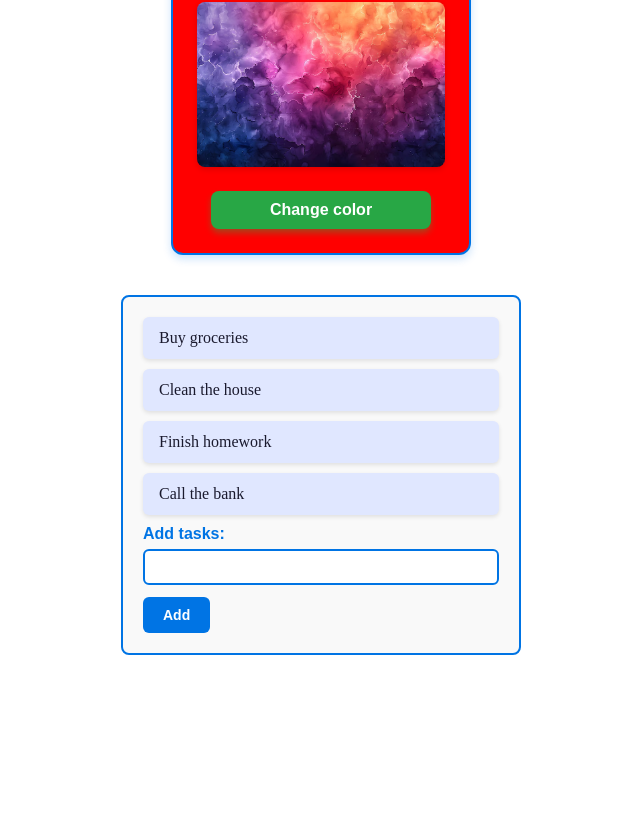
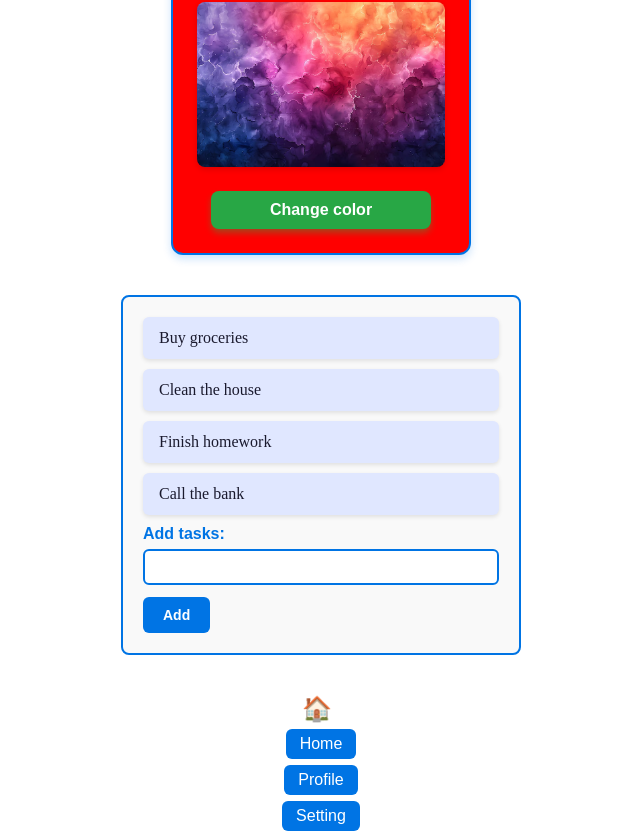
Before and after one commit to Fernando-Herrero/useState-react, a React (Vite) app: page / in a window 1280 px wide. Shown: the part 675-1514 px from the top of the page, without its empty margins (319-959 px from the left). Before the commit the page ends 1370 px from the top, so only its background shows below. Built offline with nearby package versions, Linux system fonts and the light colour scheme.

Commit message:
feat(Tabs): create tabs component

```diff
--- a/src/App.jsx
+++ b/src/App.jsx
@@ -5,6 +5,7 @@ import { TextBox } from "./components/TextBox/TextBox.jsx";
 import { ShowHide } from "./components/ShowHide/ShowHide.jsx";
 import { ChangeColor } from "./components/ChangeColor/ChangeColor.jsx";
 import { TasksList } from "./components/TasksList/TasksList.jsx";
+import { Tabs } from "./components/Tabs/Tabs.jsx";
 
 export const App = () => {
 	return (
@@ -15,6 +16,7 @@ export const App = () => {
 			<ShowHide />
 			<ChangeColor />
 			<TasksList />
+			<Tabs />
 		</>
 	);
 };
--- /dev/null
+++ b/src/components/Tabs/Tabs.css
@@ -0,0 +1,30 @@
+.tabs {
+	display: flex;
+    flex-direction: column;
+	gap: 6px;
+	align-items: center;
+	font-family: Arial, sans-serif;
+    margin: 0 auto;
+    width: 500px;
+}
+
+.tabs p {
+	margin: 0 8px 0 0;
+	font-size: 24px;
+	user-select: none;
+}
+
+.tabs button {
+	padding: 6px 14px;
+	font-size: 16px;
+	cursor: pointer;
+	background-color: #0074e4;
+	color: white;
+	border: none;
+	border-radius: 6px;
+	transition: background-color 0.3s ease;
+}
+
+.tabs button:hover {
+	background-color: #005bb5;
+}
--- /dev/null
+++ b/src/components/Tabs/Tabs.jsx
@@ -0,0 +1,21 @@
+import { useState } from "react";
+import "./Tabs.css";
+
+export const Tabs = () => {
+	const [activeTab, setActiveTab] = useState("home");
+
+	const handleActiveTab = (tab) => {
+		setActiveTab(tab);
+	};
+
+	return (
+		<div className="tabs">
+			{activeTab === "home" && <p>🏠</p>}
+			<button onClick={() => handleActiveTab("home")}>Home</button>
+			{activeTab === "profile" && <p>👤</p>}
+			<button onClick={() => handleActiveTab("profile")}>Profile</button>
+			{activeTab === "settings" && <p>⚙️</p>}
+			<button onClick={() => handleActiveTab("settings")}>Setting</button>
+		</div>
+	);
+};
```
